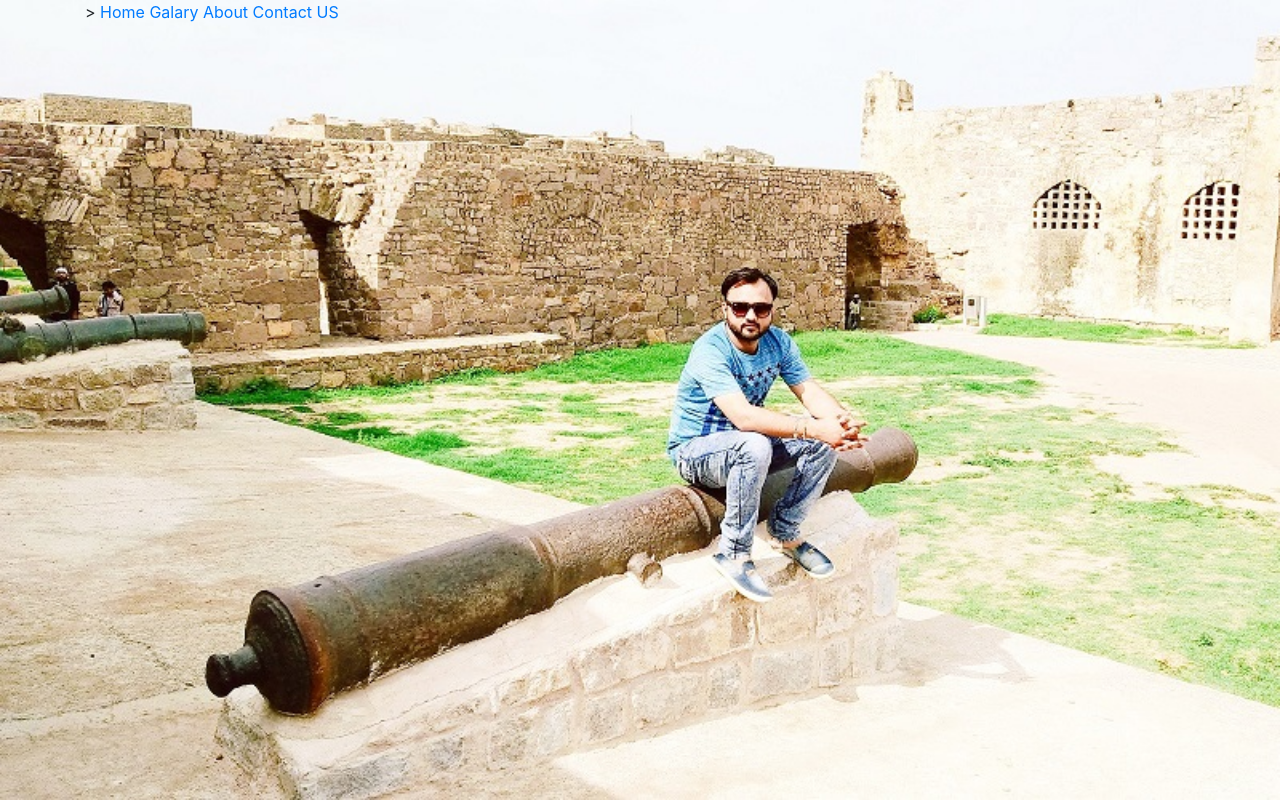
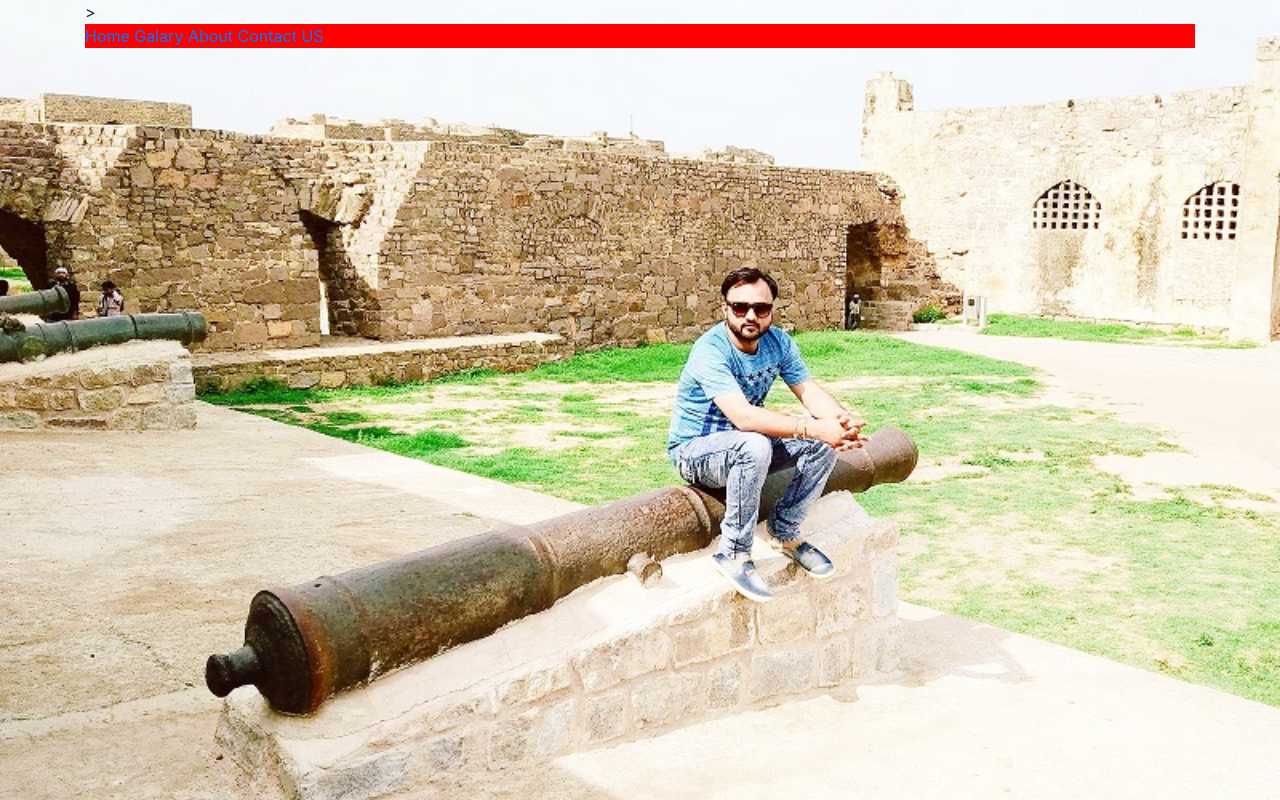
Before and after one commit to Suchitsrivastav/SanySrivastav, a plain HTML site: page index.html in a window 1280 px wide. Drawn offline with nearby package versions, Linux system fonts and the light colour scheme.

Commit message:
Update index.html

```diff
--- a/index.html
+++ b/index.html
@@ -11,17 +11,21 @@
             height:100vh;
             width:100%;
         }
+        .menu{
+            background-color:red;
+        }
     </style>
 
 
 </head>
 <body class="container">
+    <div class="menu">
     <a href="#">Home</a>
      <a href="#">Galary</a>
      <a href="#">About</a>
      <a href="#">Contact US </a>
 
-
+    </div>
 </body>
 
     </html>
```
